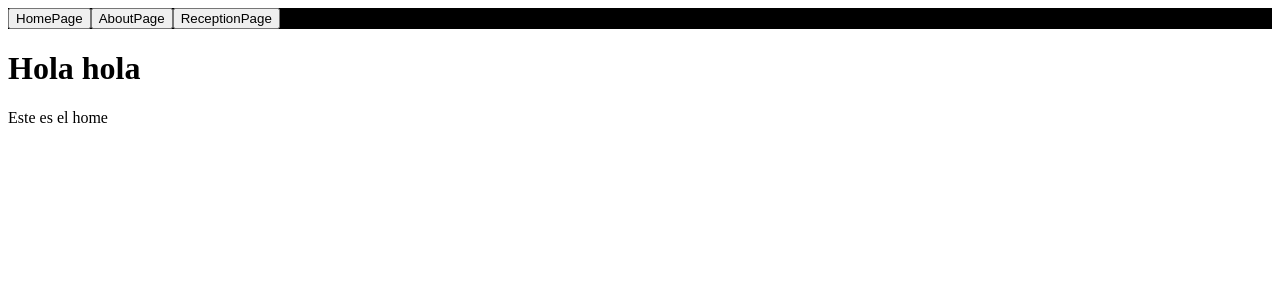
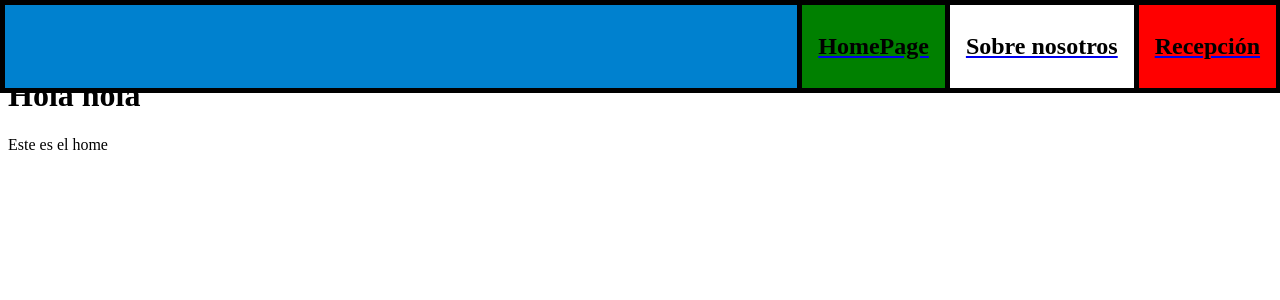
Before and after one commit to JoseDCaballero/VirtualStore, a Vue app: page / in a window 1280 px wide. Shown: the top 300 px of the page. Built offline with nearby package versions, Linux system fonts and the light colour scheme.

Commit message:
cambios en la navbar

```diff
--- a/src/components/NavBar.vue
+++ b/src/components/NavBar.vue
@@ -1,15 +1,85 @@
+<script setup>
+import { onMounted, onUnmounted, ref } from 'vue';
+
+const links = ref([
+  {path: '/', name: 'HomePage'},
+  {path: '/about', name: 'Acerca'},
+  {path: '/reception', name: 'Recepción'},
+]);
+
+const isMobile = ref(window.innerWidth <= 768);
+
+const updateIsMobile = () => isMobile.value = window.innerWidth <= 768;
+
+onMounted(() => {
+  window.addEventListener('resize', updateIsMobile);
+  //window.addEventListener('tokenChanged', updateIsAuthenticated);
+  //updateIsAuthenticated()
+});
+
+onUnmounted(() => {
+  window.removeEventListener('resize', updateIsMobile);
+  //window.removeEventListener('tokenChanged', updateIsAuthenticated);
+});
+</script>
+
 <template>
-    <header>
+    <div class="malo">
         <nav>
-            <router-link to="/"><button>HomePage</button></router-link>
-            <router-link to="/about"><button>AboutPage</button></router-link>
-            <router-link to="/reception"><button>ReceptionPage</button></router-link>
+            <router-link to="/">
+                <div class="home" placeholder="HomePage">
+                    <h1>HomePage</h1>
+                </div>
+            </router-link>
+
+            <router-link to="/about">
+                <div class="about" placeholder="HomePage">
+                    <h1>Sobre nosotros</h1>
+                </div>
+            </router-link>
+
+            <router-link to="/reception">
+                <div class="recept" placeholder="HomePage">
+                    <h1>Recepción</h1>
+                </div>
+            </router-link>
         </nav>
-    </header>
+    </div>
 </template>
 
 <style>
     nav {
-        background-color: #000;
+        width: 99.3%;
+        position: absolute;
+        left: 0;
+        top: 0;
+        background-color: #0081CF;
+        text-align: right;
+        display: flex;
+        align-items: right;
+        justify-content: flex-end;
+        border: 5px solid #000;
+    }
+    .home {
+        top: 90;
+        background-color: green;
+        padding: 1vh 2vh 1vh 2vh;
+        color: #000;
+        border-left: 5px solid #000;
+        border-right: 5px solid #000;
+    }
+    .about {
+        background-color: white;
+        padding: 1vh 2vh 1vh 2vh;
+        color: #000;
+        border-right: 5px solid #000;
+    }
+    .recept {
+        background-color: red;
+        padding: 1vh 2vh 1vh 2vh;
+        color: #000;
+    }
+    .malo {
+        height: 6vh;
     }
 </style>
```
Also changed, not shown: src/pages/HomePage.vue (line endings or trailing spaces).
